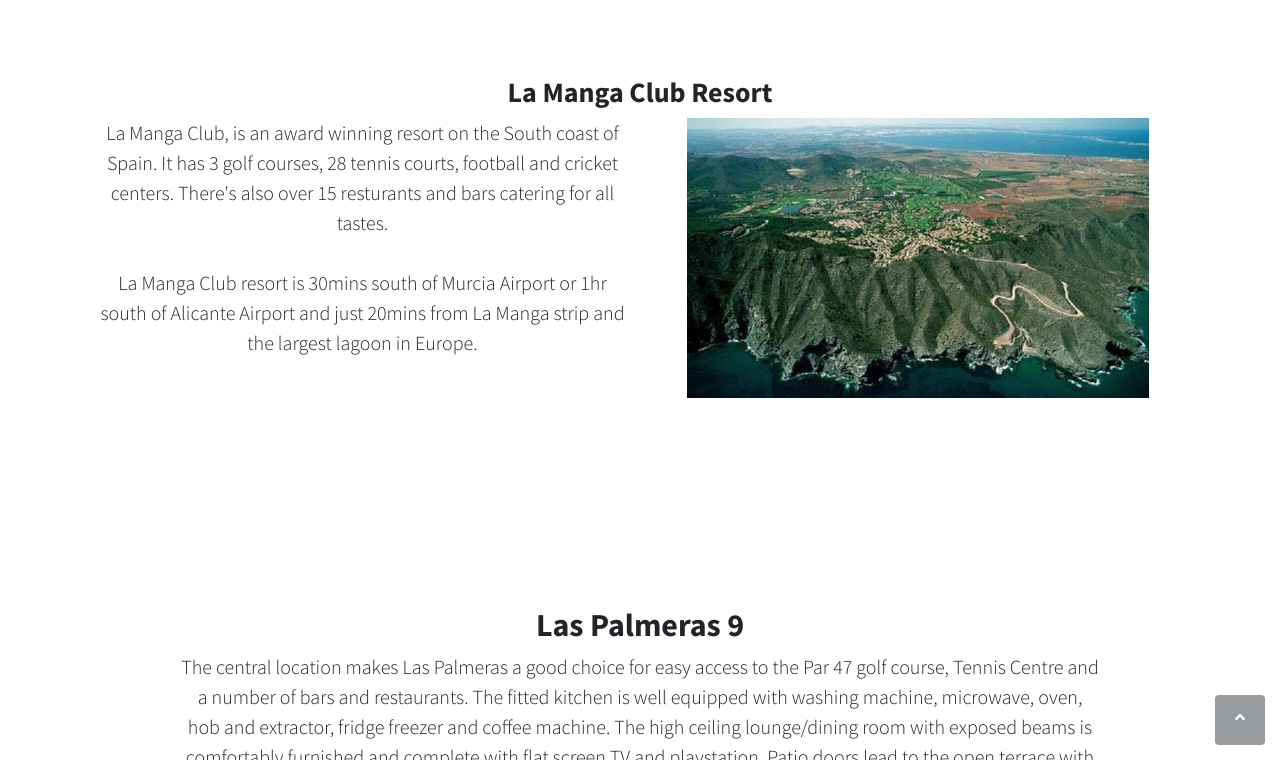
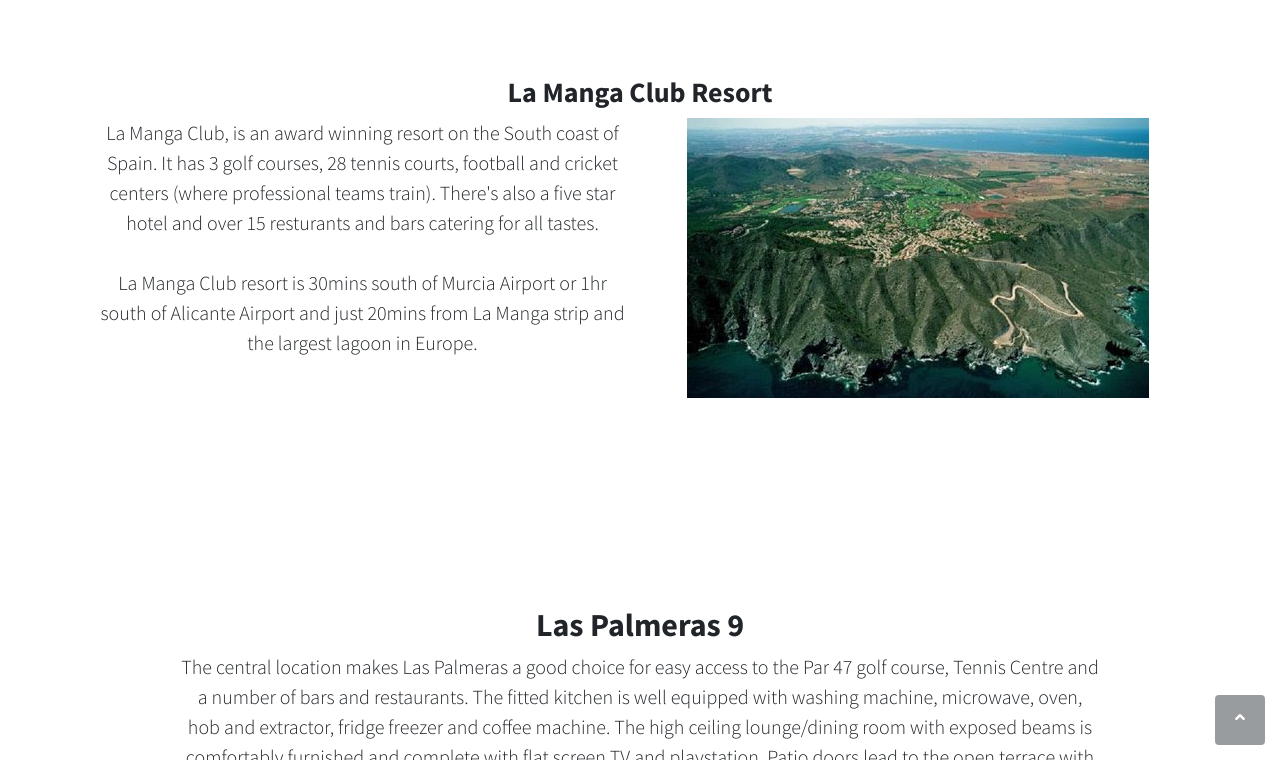
Before and after one commit to richsteer/richsteer.github.io, a Jekyll site: the page built from index.html, in a window 1280 px wide and 900 px high, scrolled down 1244 px, cut to the strip 140-900 px from the top of the window. Built offline with Jekyll 4.4.1, drawn with Linux system fonts in a browser that asks for light colours.

Commit message:
Update index.html

```diff
--- a/index.html
+++ b/index.html
@@ -29,7 +29,7 @@
 -->
         <div class="row mx-auto">
             <p class="lead mb-5 col-lg-6">
-                La Manga Club, is an award winning resort on the South coast of Spain. It has 3 golf courses, 28 tennis courts, football and cricket centers. There's also over 15 resturants and bars catering for all tastes.
+                La Manga Club, is an award winning resort on the South coast of Spain. It has 3 golf courses, 28 tennis courts, football and cricket centers (where professional teams train). There's also a five star hotel and over 15 resturants and bars catering for all tastes.
                 <br><br>
                 La Manga Club resort is 30mins south of Murcia Airport or 1hr south of Alicante Airport and just 20mins from La Manga strip and the largest lagoon in Europe.
             </p>
```
